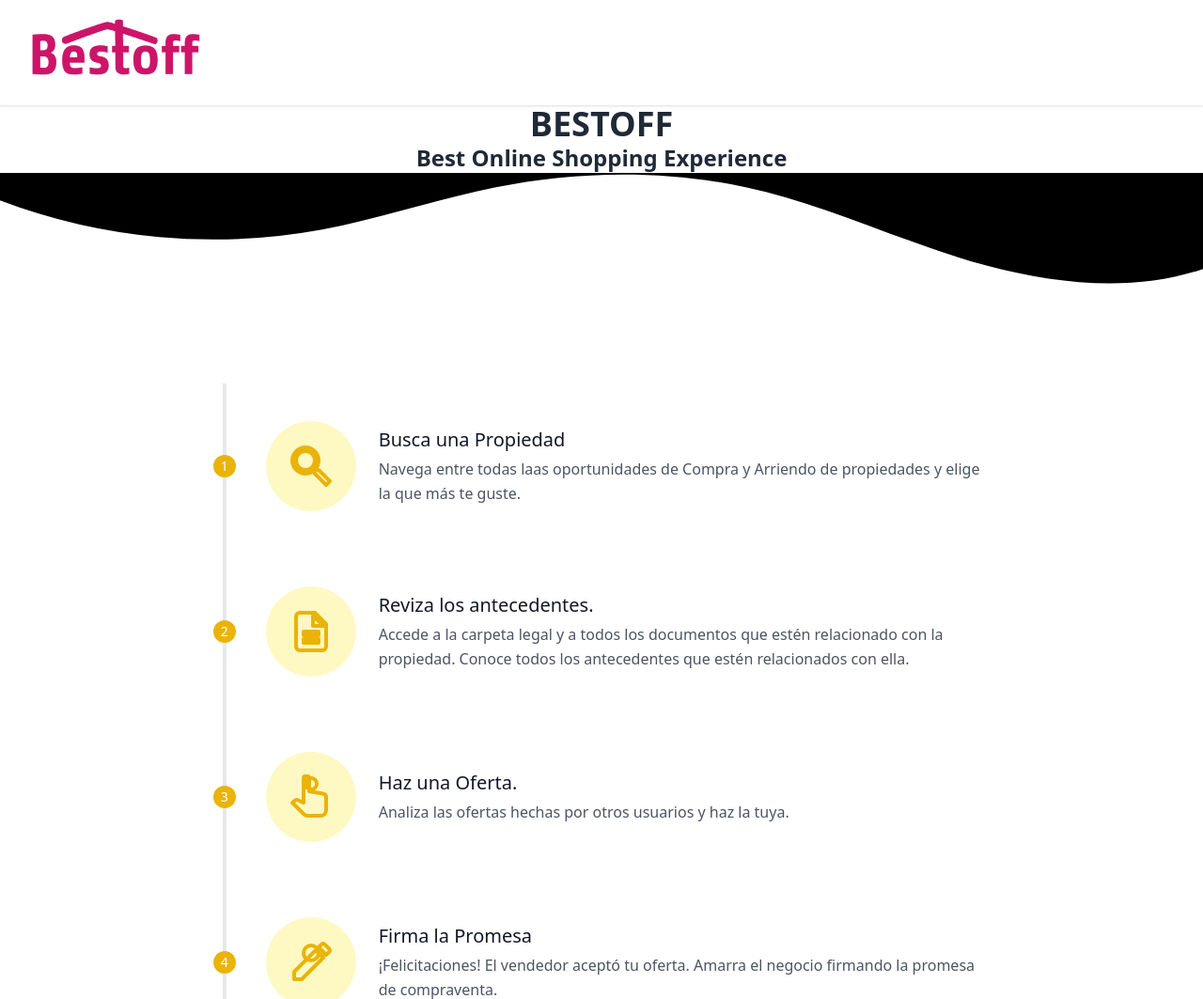
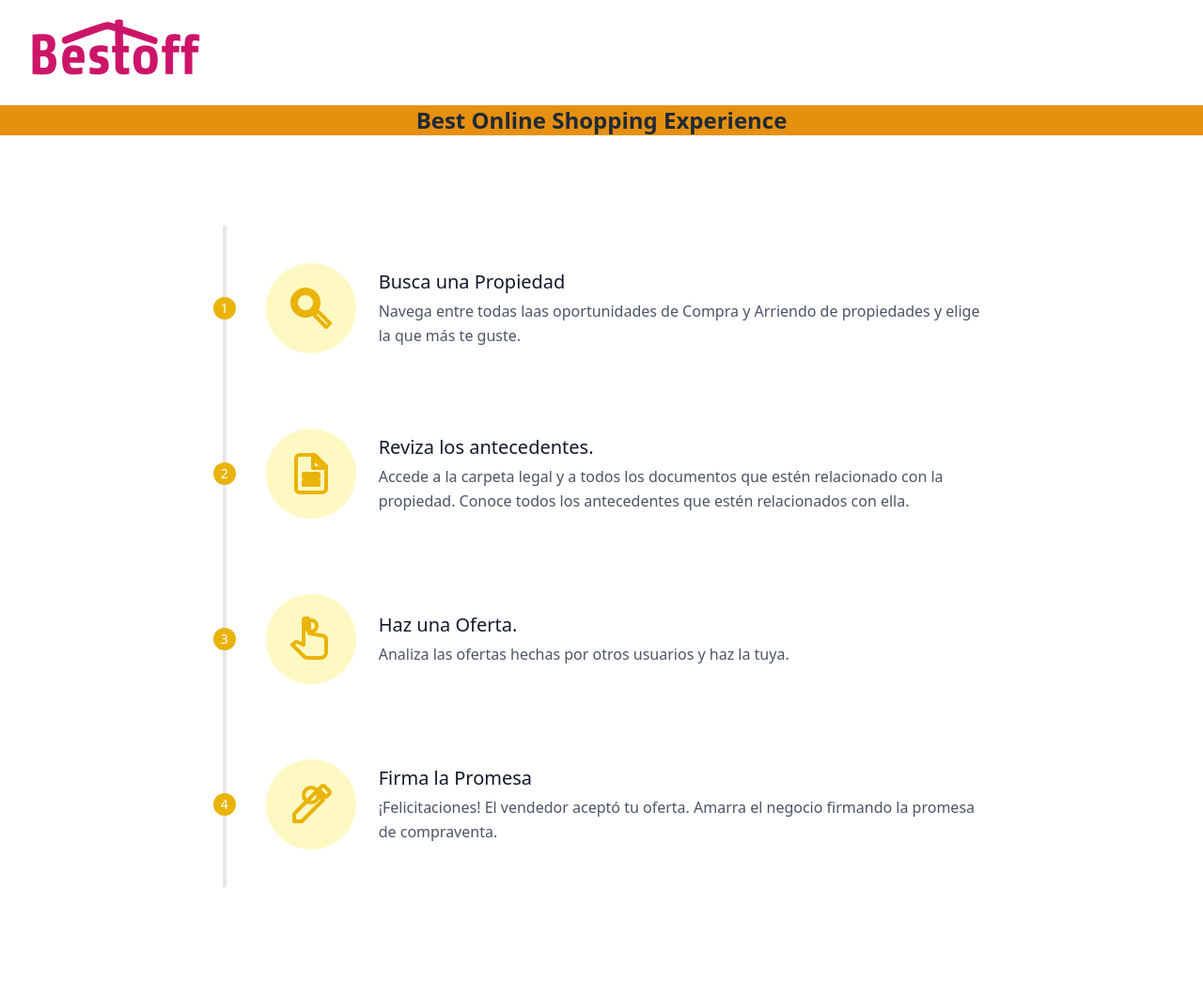
Before and after one commit to pablodonetch/bestoff, a Django app: page / in a window 1280 px wide. Shown: the top 1063 px of the page at 94% size. After the commit the page ends 944 px from the top, so only its background shows below. Run offline with Django 4.2, Linux system fonts and the light colour scheme; style sheets or scripts are compiled from the project's sources; some libraries are stand-ins or nearby versions.

Commit message:
20221003_06

```diff
--- a/templates/pages/index.html
+++ b/templates/pages/index.html
@@ -12,7 +12,11 @@
 
 {% block content %}
 <style>
-    .wave {
+.arriba{
+    background: rgb(230, 144, 15);
+
+}
+.wave {
     position: absolute;
     bottom: 0;
     left: 0;
@@ -30,7 +34,7 @@
 }
 
 .wave .shape-fill {
-    fill: #e6900f;
+    fill: rgb(255, 255, 255);
 }
 
 /** For tablet devices **/
@@ -42,10 +46,9 @@
 }
 </style>
 
-<section class="">
-    <h1 class="text-center text-4xl font-bold text-gray-800">BESTOFF</h1>
+<section class="arriba">
     <p  class="text-center text-2xl font-bold text-gray-800">Best Online Shopping Experience</p>
-    <div class="wave5">
+    <div class="wave">
         <svg data-name="Layer 1" xmlns="http://www.w3.org/2000/svg" viewBox="0 0 1200 120" preserveAspectRatio="none">
             <path d="M321.39,56.44c58-10.79,114.16-30.13,172-41.86,82.39-16.72,168.19-17.73,250.45-.39C823.78,31,906.67,72,985.66,92.83c70.05,18.48,146.53,26.09,214.34,3V0H0V27.35A600.21,600.21,0,0,0,321.39,56.44Z" class="shape-fill"></path>
         </svg>
```
